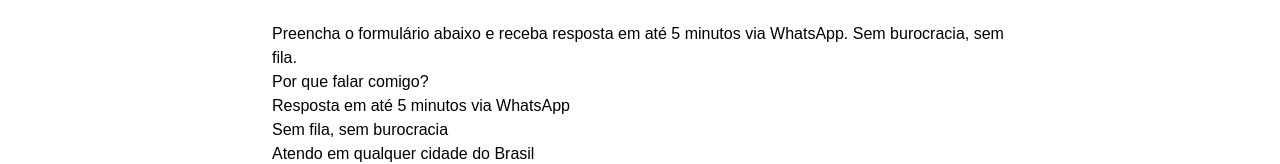
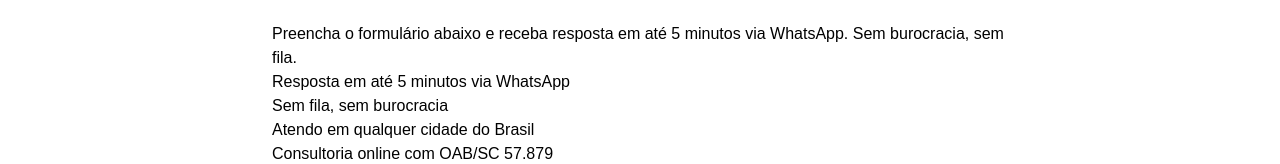
Before and after one commit to mestrereginaldo-site/advogadonomade1, a Next.js app: page /contato in a window 1280 px wide. Shown: the part 487-651 px from the top of the page. Built offline with nearby package versions, Linux system fonts and the light colour scheme.

Commit message:
Update page.tsx

```diff
--- a/app/contato/page.tsx
+++ b/app/contato/page.tsx
@@ -1,4 +1,5 @@
 "use client";
+
 import Link from "next/link";
 
 export const metadata = {
@@ -48,7 +49,6 @@ export default function Contato() {
           <p>
             Preencha o formulário abaixo e receba resposta em até 5 minutos via WhatsApp. Sem burocracia, sem fila.
           </p>
-          <h2>Por que falar comigo?</h2>
           <ul>
             <li>Resposta em até 5 minutos via WhatsApp</li>
             <li>Sem fila, sem burocracia</li>
```
